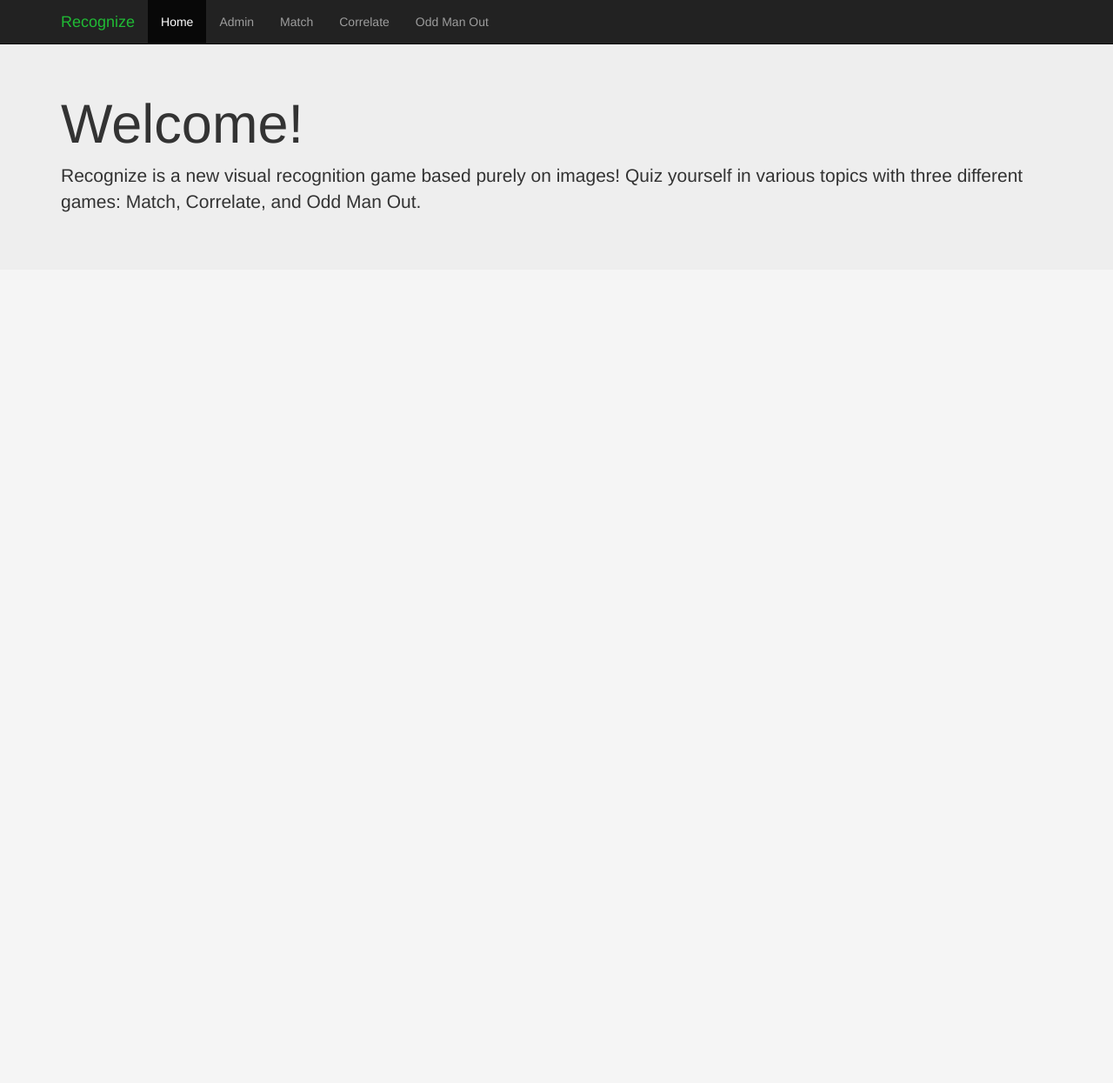
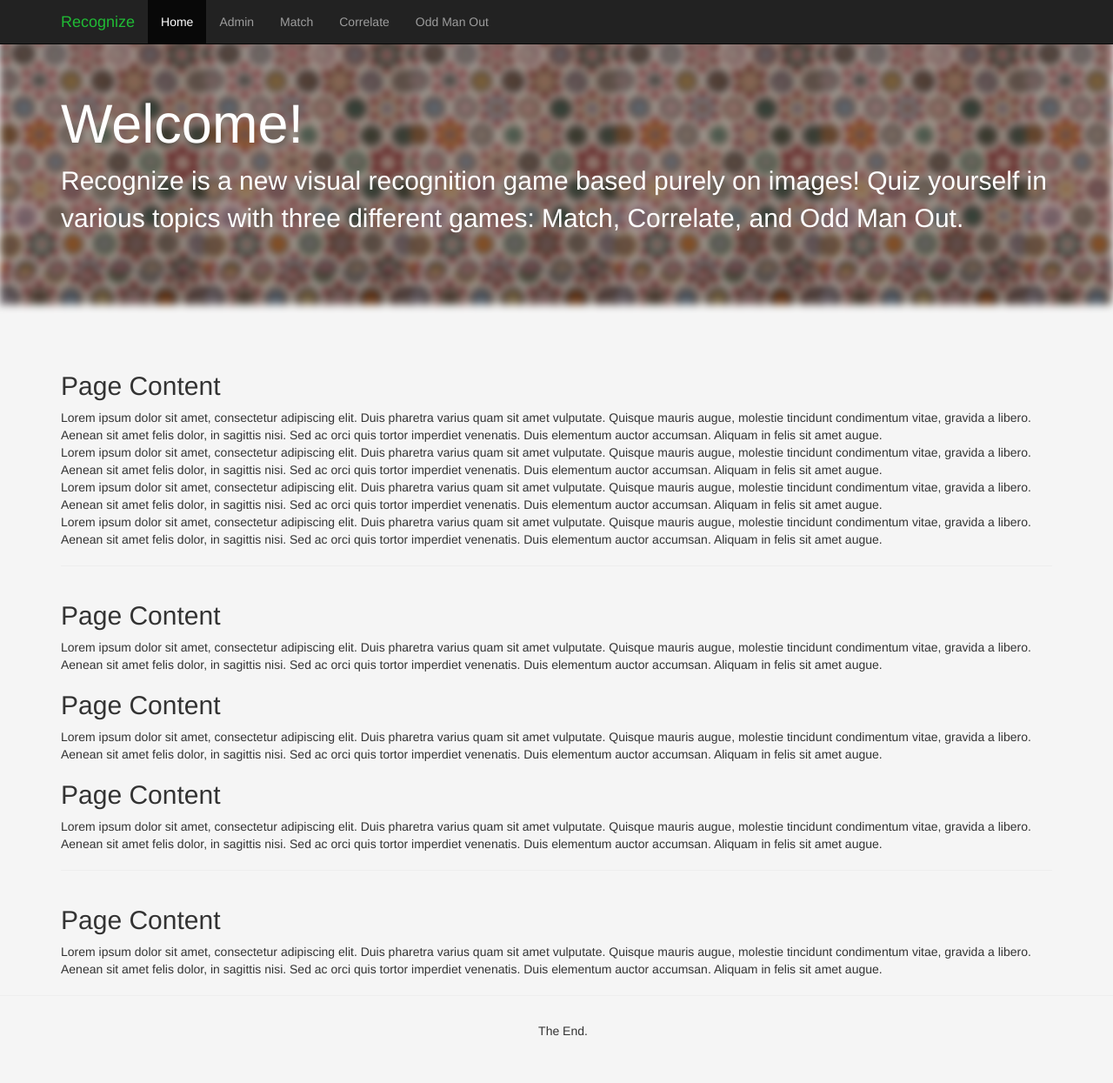
Before and after one commit to nischalshrestha/recognize, a Python web app: template templates/index.html in a window 1280 px wide. Shown: the whole page at 87% size. Before the commit the page ends 244 px from the top, so only its background shows below. Run offline with Jinja, Linux system fonts and the light colour scheme; the template is opened without the code that fills it, so the values that code supplies are empty; some libraries are stand-ins or nearby versions.

Commit message:
Added parallax effect on jumbotron with background image.

```diff
--- a/app.yaml
+++ b/app.yaml
@@ -9,6 +9,8 @@ handlers:
 - url: /favicon\.ico
   static_files: favicon.ico
   upload: favicon\.ico
+- url: /images
+  static_dir: static/images
 - url: /js
   static_dir: static/js
 - url: /css
--- a/static/css/base.css
+++ b/static/css/base.css
@@ -10,6 +10,34 @@
   padding: 1em;
   background-color: whiteSmoke;
   border-bottom: 1pt solid #E5E5E5;
+}
+
+.bg {
+  /* Image source: https://www.pinterest.com/lyneroussel/patchwork/ */
+  background: linear-gradient( rgba(0, 0, 0, 0.25), rgba(0, 0, 0, 0.25)), url('/images/patterns.jpg') repeat;
+  position: fixed;
+  width: 100%;
+  height: 350px; /*same height as jumbotron */
+  top:0;
+  left:0;
+  z-index: -1;
+
+  -webkit-filter: blur(5px);
+  -moz-filter: blur(5px);
+  -o-filter: blur(5px);
+  -ms-filter: blur(5px);
+  filter: blur(5px);
+}
+
+.jumbotron {
+  margin-bottom: 0px;
+  height: 350px;
+  color: white;
+  background:transparent;
+}
+
+.jumbotron p {
+  font-size: 30px;
 }
 
 body {
--- a/templates/index.html
+++ b/templates/index.html
@@ -33,7 +33,8 @@
             </div>
         </div>
     </nav>
-    <!-- Main jumbotron for a primary marketing message or call to action -->
+    <!-- Main jumbotron for a primary marketing message or call to action; insert background later-->
+    <div class="bg"></div>
     <div class="jumbotron">
         <div class="container">
             <h1>Welcome!</h1>
@@ -66,6 +67,72 @@
             }
         </script>
         <script src="https://apis.google.com/js/client.js?onload=init"></script>
+        <script type="text/javascript">
+                var jumboHeight = $('.jumbotron').outerHeight();
+                function parallax(){
+                    var scrolled = $(window).scrollTop();
+                    $('.bg').css('height', (jumboHeight-scrolled) + 'px');
+                }
+                $(window).scroll(function(e){
+                    parallax();
+                });
+        </script>
+    </div>
+    <div class="container">
+      <div class="row">
+        <h2>Page Content</h2>
+        Lorem ipsum dolor sit amet, consectetur adipiscing elit. Duis pharetra varius quam sit amet vulputate.
+        Quisque mauris augue, molestie tincidunt condimentum vitae, gravida a libero. Aenean sit amet felis
+        dolor, in sagittis nisi. Sed ac orci quis tortor imperdiet venenatis. Duis elementum auctor accumsan.
+        Aliquam in felis sit amet augue.
+        <br>
+        Lorem ipsum dolor sit amet, consectetur adipiscing elit. Duis pharetra varius quam sit amet vulputate.
+        Quisque mauris augue, molestie tincidunt condimentum vitae, gravida a libero. Aenean sit amet felis
+        dolor, in sagittis nisi. Sed ac orci quis tortor imperdiet venenatis. Duis elementum auctor accumsan.
+        Aliquam in felis sit amet augue.
+        <br>
+        Lorem ipsum dolor sit amet, consectetur adipiscing elit. Duis pharetra varius quam sit amet vulputate.
+        Quisque mauris augue, molestie tincidunt condimentum vitae, gravida a libero. Aenean sit amet felis
+        dolor, in sagittis nisi. Sed ac orci quis tortor imperdiet venenatis. Duis elementum auctor accumsan.
+        Aliquam in felis sit amet augue.
+        <br>
+        Lorem ipsum dolor sit amet, consectetur adipiscing elit. Duis pharetra varius quam sit amet vulputate.
+        Quisque mauris augue, molestie tincidunt condimentum vitae, gravida a libero. Aenean sit amet felis
+        dolor, in sagittis nisi. Sed ac orci quis tortor imperdiet venenatis. Duis elementum auctor accumsan.
+        Aliquam in felis sit amet augue.
+      </div>
+      <hr>
+      <div class="row">
+        <h2>Page Content</h2>
+        Lorem ipsum dolor sit amet, consectetur adipiscing elit. Duis pharetra varius quam sit amet vulputate.
+        Quisque mauris augue, molestie tincidunt condimentum vitae, gravida a libero. Aenean sit amet felis
+        dolor, in sagittis nisi. Sed ac orci quis tortor imperdiet venenatis. Duis elementum auctor accumsan.
+        Aliquam in felis sit amet augue.
+        <h2>Page Content</h2>
+        Lorem ipsum dolor sit amet, consectetur adipiscing elit. Duis pharetra varius quam sit amet vulputate.
+        Quisque mauris augue, molestie tincidunt condimentum vitae, gravida a libero. Aenean sit amet felis
+        dolor, in sagittis nisi. Sed ac orci quis tortor imperdiet venenatis. Duis elementum auctor accumsan.
+        Aliquam in felis sit amet augue.
+        <h2>Page Content</h2>
+        Lorem ipsum dolor sit amet, consectetur adipiscing elit. Duis pharetra varius quam sit amet vulputate.
+        Quisque mauris augue, molestie tincidunt condimentum vitae, gravida a libero. Aenean sit amet felis
+        dolor, in sagittis nisi. Sed ac orci quis tortor imperdiet venenatis. Duis elementum auctor accumsan.
+        Aliquam in felis sit amet augue.
+      </div>
+      <hr>
+      <div class="row">
+        <h2>Page Content</h2>
+        Lorem ipsum dolor sit amet, consectetur adipiscing elit. Duis pharetra varius quam sit amet vulputate.
+        Quisque mauris augue, molestie tincidunt condimentum vitae, gravida a libero. Aenean sit amet felis
+        dolor, in sagittis nisi. Sed ac orci quis tortor imperdiet venenatis. Duis elementum auctor accumsan.
+        Aliquam in felis sit amet augue.
+      </div>
+    </div>
+    <hr>
+    <div class="container">
+        <div class="row">
+          <div class="col-md-12 text-center"><p>The End.</p></div>
+        </div>
     </div>
 </body>
 </html>
```
Also changed, not shown: static/images/patterns.jpg (added). Lines whose indentation alone changed are shown as unchanged.
